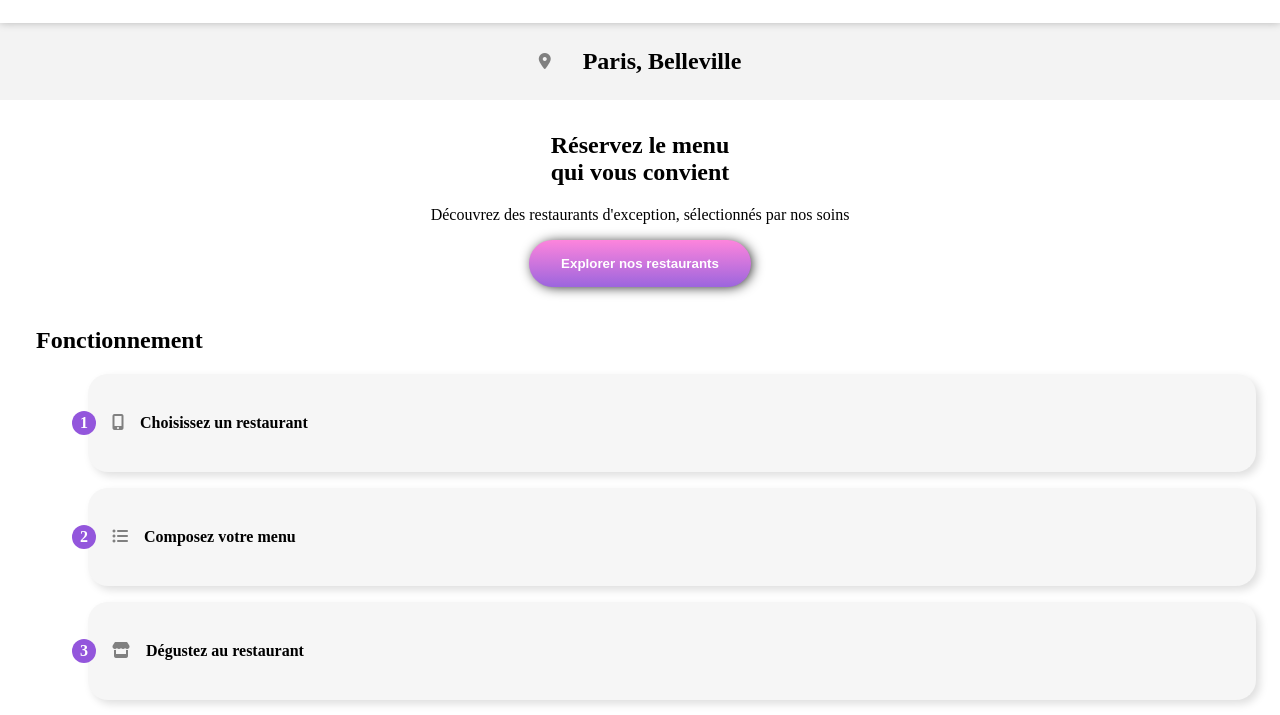
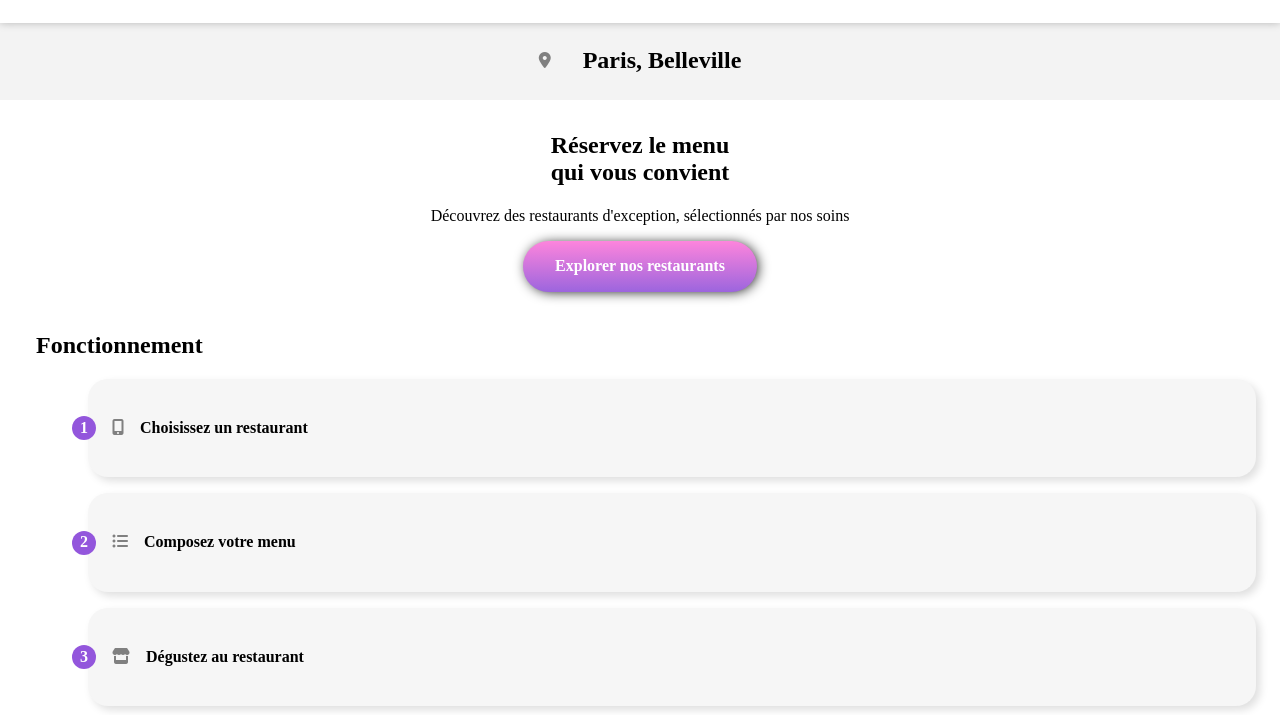
Before and after one commit to assanebadji/Ohmyfood.io, a website: page index.html in a window 1280 px wide. Shown: the part 85-800 px from the top of the page. Drawn offline with nearby package versions, Linux system fonts and the light colour scheme; the site is published under a folder, as on GitHub Pages, so addresses that start at the root find nothing; a web font is replaced by a local one.

Commit message:
ajout fichier

```diff
--- a/index.html
+++ b/index.html
@@ -7,7 +7,7 @@
     <meta http-equiv="X-UA-Compatible" content="ie=edge">
     <script src="https://kit.fontawesome.com/7d17636476.js" crossorigin="anonymous"></script>
     <link rel="stylesheet" href="asset/css/main.css">
-    <link rel="stylesheet" href="/normalize.css" />
+    <link rel="stylesheet" href="asset/css/normalize.css" />
     <link rel=" preconnect" href="https://fonts.googleapis.com">
     <link rel="preconnect" href="https://fonts.gstatic.com" crossorigin>
     <link href="https://fonts.googleapis.com/css2?family=Roboto:wght@400;500&family=Shrikhand&display=swap"
```
Also changed, not shown: asset/css/normalize.css (added), normalize.css (deleted).
